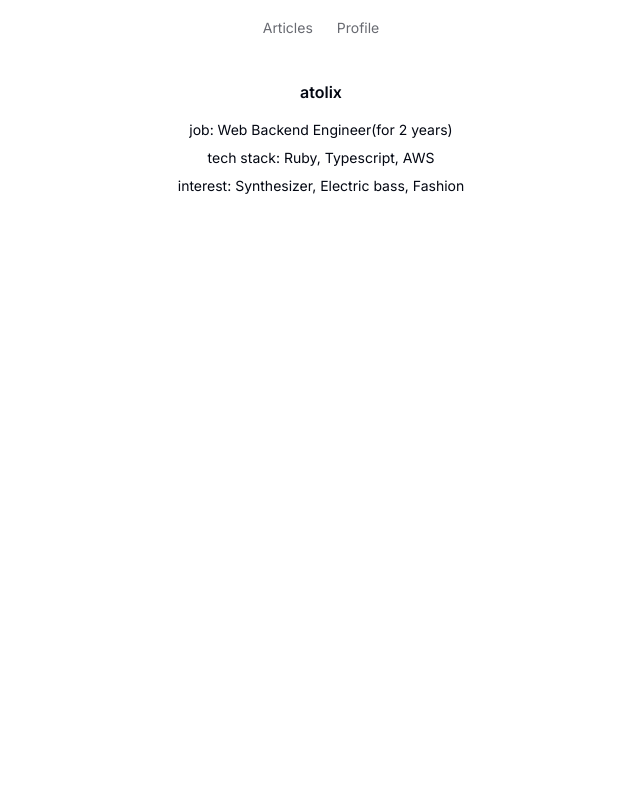
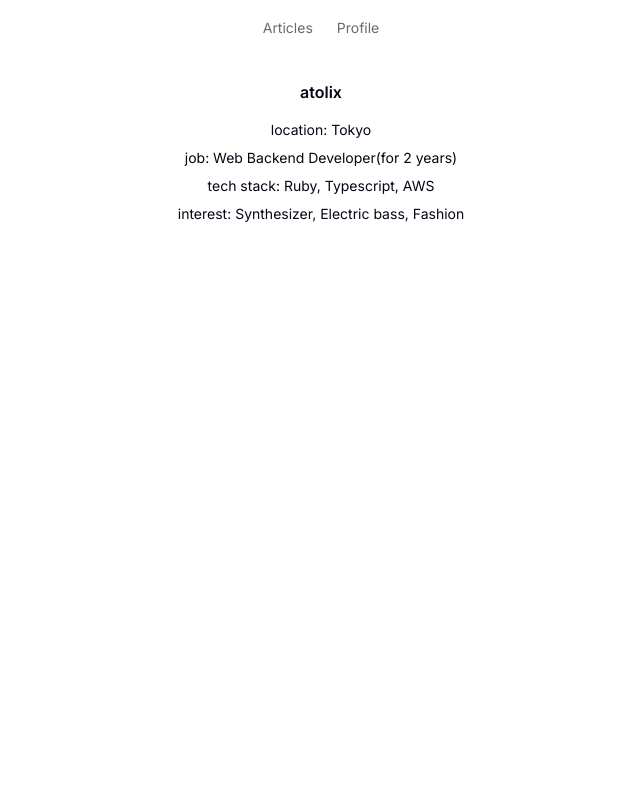
Before and after one commit to atolix/processed, a Next.js app: page /profile in a window 1280 px wide. Shown: the top 800 px of the page, without its empty margins (319-959 px from the left). Built offline with nearby package versions, Linux system fonts and the light colour scheme.

Commit message:
fix profile

```diff
--- a/src/app/profile/page.tsx
+++ b/src/app/profile/page.tsx
@@ -6,7 +6,8 @@ export default function Profile() {
   return (
     <div className="container text-center max-w-screen-2xl items-center justify-center">
       <h2 className="font-semibold pb-3">atolix</h2>
-      <h3 className="text-sm p-1">job: Web Backend Engineer(for 2 years)</h3>
+      <h3 className="text-sm p-1">location: Tokyo</h3>
+      <h3 className="text-sm p-1">job: Web Backend Developer(for 2 years)</h3>
       <h3 className="text-sm p-1">tech stack: Ruby, Typescript, AWS</h3>
       <h3 className="text-sm p-1">interest: Synthesizer, Electric bass, Fashion</h3>
     </div>
```
